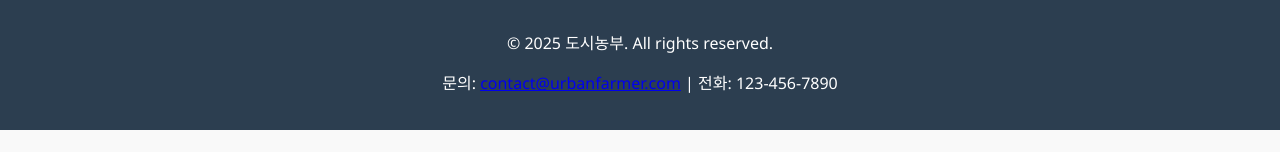
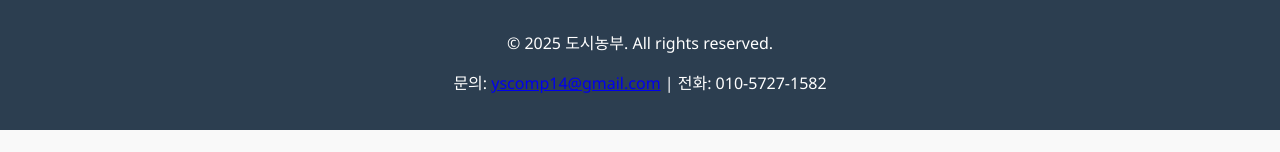
Before and after one commit to jamesman0425/urban-farmer, a plain HTML site: page index.html in a window 1280 px wide. Shown: the part 928-1080 px from the top of the page. Drawn offline with Linux system fonts and the light colour scheme.

Commit message:
Update index.html

```diff
--- a/index.html
+++ b/index.html
@@ -81,7 +81,7 @@
   </div>
   <footer style="background-color: #2c3e50; color: white; padding: 20px 0; text-align: center; margin-top: 20px;">
     <p>© 2025 도시농부. All rights reserved.</p>
-    <p>문의: <a href="mailto:contact@urbanfarmer.com">contact@urbanfarmer.com</a> | 전화: 123-456-7890</p>
+    <p>문의: <a href="mailto:yscomp14@gmail.com">yscomp14@gmail.com</a> | 전화: 010-5727-1582</p>
   </footer>
   <section id="contact">
     <h3>문의하기</h3>
```
